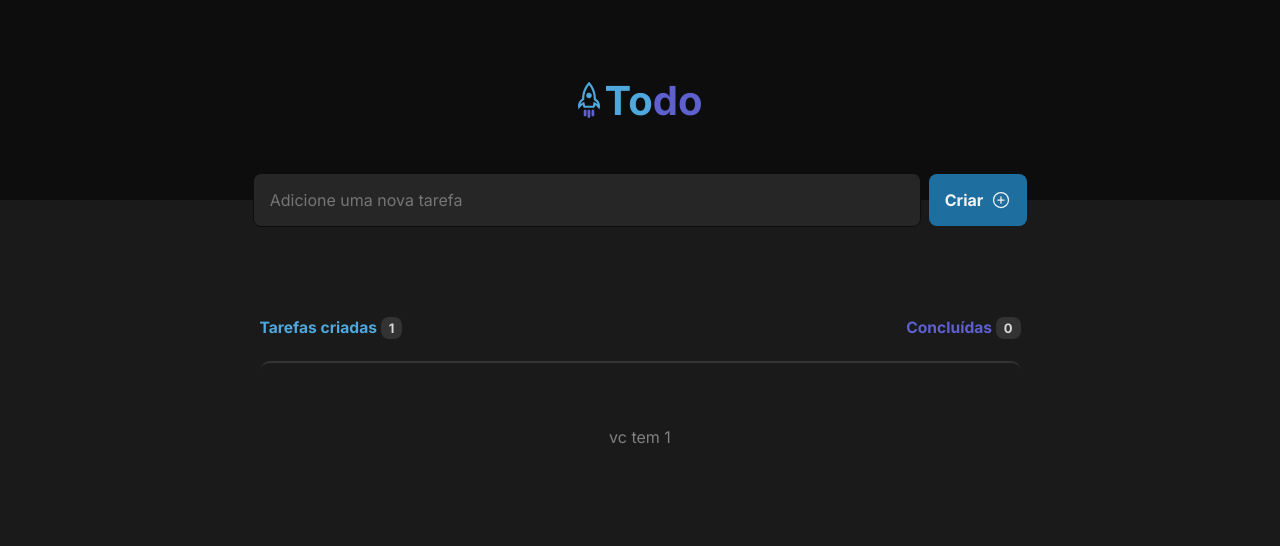
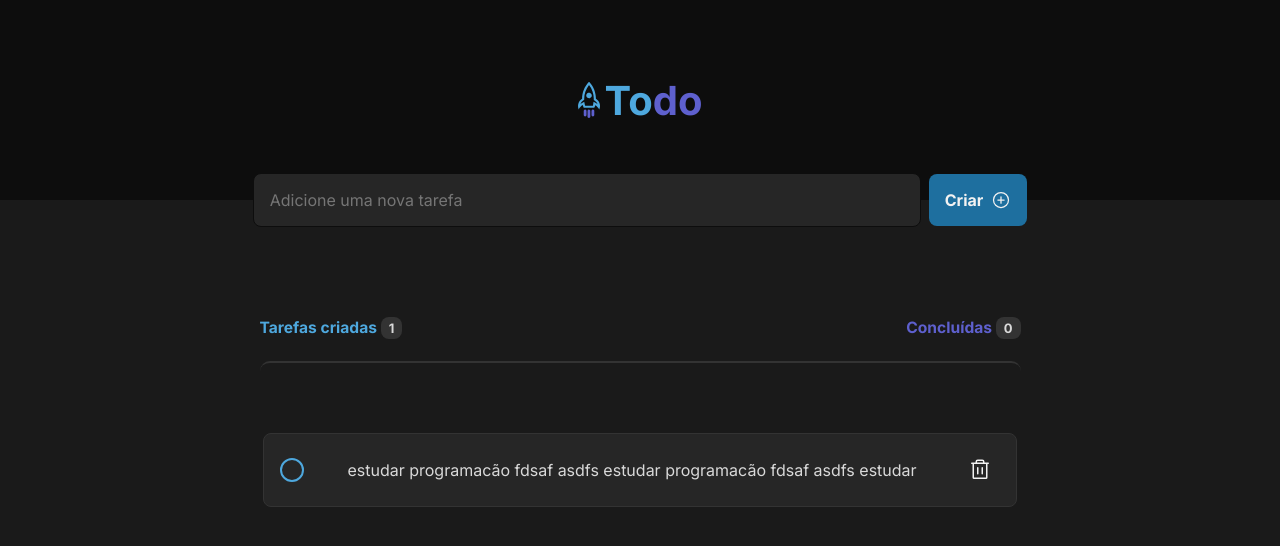
Before and after one commit to marcelllombm/Challenges-Rocketseat, a React (Vite) app in the folder 01-fundamentos-reactjs/: page / in a window 1280 px wide. Both pictures are taken after typing "Sample" into the empty fields and a click on the button "Criar". Shown: the top 546 px of the page. Built offline with nearby package versions, Linux system fonts and the light colour scheme.

Commit message:
feat(task) creating component task

```diff
--- /dev/null
+++ b/01-fundamentos-reactjs/src/components/Task.module.css
@@ -0,0 +1,67 @@
+.content {
+  width: 720px;
+  display: flex;
+  justify-content: space-between;
+  align-items: center;
+  padding: 16px;
+  background: var(--gray-500);
+  border: 1px solid var(--gray-400);
+  color: var(--gray-200);
+  border-radius: 8px;
+
+  margin: 6px 10px;
+}
+
+.content p {
+  padding: 10px;
+}
+
+.deleteButton {
+  background-color: transparent;
+  color: var(--gray-100);
+  border: none;
+  padding: 0.5rem;
+  border-radius: 6px;
+  transition: background-color 0.2s ease, color 0.2s ease;
+  cursor: pointer;
+  display: flex;
+  align-items: center;
+  justify-content: center;
+}
+
+.deleteButton:hover {
+  background-color: var(--gray-400); /* cinza escuro */
+  color: var(--danger);
+}
+
+input[type="checkbox"] {
+  appearance: none;
+  -webkit-appearance: none;
+  width: 24px;
+  height: 24px;
+  border: 2px solid var(--blue);
+  border-radius: 50%; /* deixa redondo */
+  background-color: transparent;
+  cursor: pointer;
+  transition: background-color 0.2s ease;
+  position: relative;
+}
+
+input[type="checkbox"]:checked {
+  background-color: var(--purpleDark); /* cor quando marcado */
+  border-color: var(--purpleDark);
+}
+input[type="checkbox"]:checked::after {
+  content: "✔";
+  color: white;
+  font-size: 14px;
+  position: absolute;
+  top: 50%;
+  left: 50%;
+  transform: translate(-50%, -55%);
+}
+
+input[type="checkbox"]:hover,
+input[type="checkbox"]:checked:hover {
+  filter: brightness(1.2);
+}
--- /dev/null
+++ b/01-fundamentos-reactjs/src/components/Task.tsx
@@ -0,0 +1,16 @@
+import { Trash } from "@phosphor-icons/react";
+import styles from "./Task.module.css";
+
+export function Task() {
+  return (
+    <div className={styles.content}>
+      <input type="checkbox" />
+      <p>
+        estudar programacão fdsaf asdfs estudar programacão fdsaf asdfs estudar
+      </p>
+      <button className={styles.deleteButton} title="Deletar tarefa">
+        <Trash size={24} />
+      </button>
+    </div>
+  );
+}
--- a/01-fundamentos-reactjs/src/components/TodoList.tsx
+++ b/01-fundamentos-reactjs/src/components/TodoList.tsx
@@ -2,6 +2,7 @@ import { PlusCircle, ClipboardText } from "@phosphor-icons/react";
 import styles from "./TodoList.module.css";
 import { useState, type ChangeEvent, type FormEvent } from "react";
 import { v4 as uuidv4 } from "uuid";
+import { Task } from "./Task";
 
 interface TaskProps {
   id: string;
@@ -64,7 +65,13 @@ export function TodoList() {
         </div>
 
         <div className={styles.list}>
-          {amountOfTask === 0 ? zeroListing : <p> vc tem {amountOfTask}</p>}
+          {amountOfTask === 0 ? (
+            zeroListing
+          ) : (
+            <>
+              <Task />
+            </>
+          )}
         </div>
       </div>
     </main>
```
